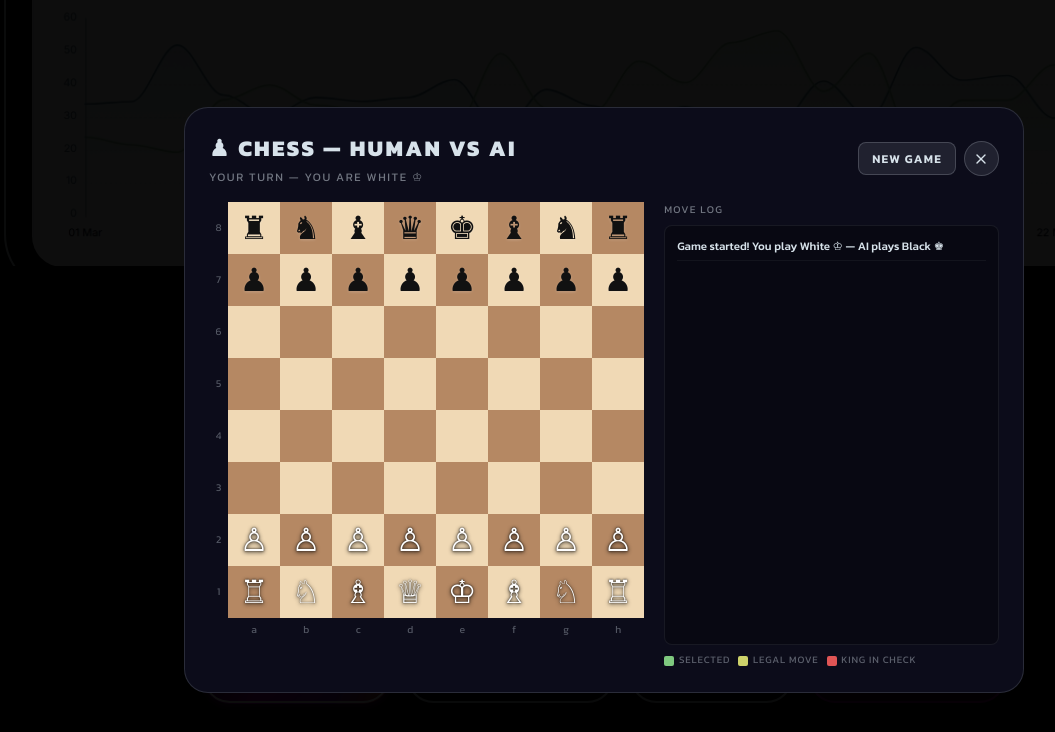
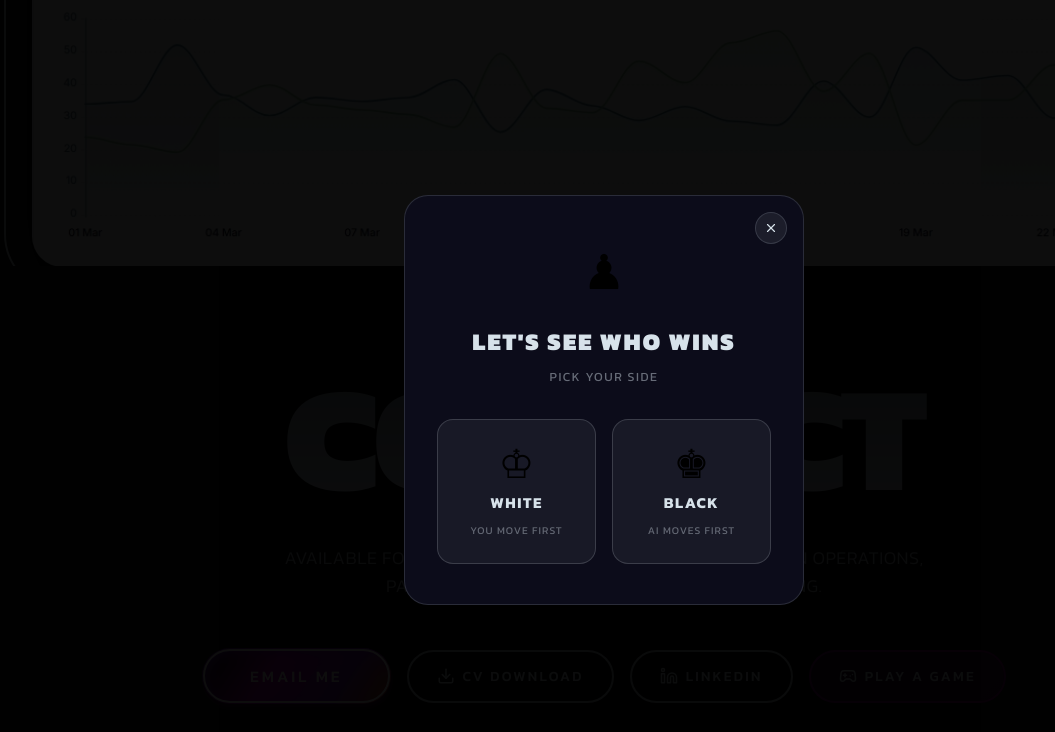
Before and after one commit to rahulpandeyjaz/rahul-portfolio, a React (Vite) app: page / in a window 1280 px wide. Both pictures are taken after a click on the button "PLAY A GAME". Shown: the part 10568-11300 px from the top of the page, without its empty margins (36-1091 px from the left). Built offline with nearby package versions, Linux system fonts and the light colour scheme.

Commit message:
Update main.tsx

```diff
--- a/src/main.tsx
+++ b/src/main.tsx
@@ -531,12 +531,14 @@ const FILES = ['a','b','c','d','e','f','g','h'];
 const toAN = (r: number, c: number) => `${FILES[c]}${8 - r}`;
 
 function ChessGame({ onClose }: { onClose: () => void }) {
+  // null = color picker screen not yet dismissed
+  const [playerColor, setPlayerColor] = useState<ChessColor | null>(null);
   const [board, setBoard] = useState<ChessBoard>(initChessBoard);
   const [selected, setSelected] = useState<[number, number] | null>(null);
   const [legalMoves, setLegalMoves] = useState<ChessMove[]>([]);
   const [turn, setTurn] = useState<ChessColor>('w');
-  const [status, setStatus] = useState('Your turn — you are White ♔');
-  const [log, setLog] = useState<string[]>(['Game started! You play White ♔ — AI plays Black ♚']);
+  const [status, setStatus] = useState('');
+  const [log, setLog] = useState<string[]>([]);
   const [ep, setEp] = useState<[number, number] | null>(null);
   const [cr, setCr] = useState<CastlingRights>({ wK: true, wQ: true, bK: true, bQ: true });
   const [gameOver, setGameOver] = useState(false);
@@ -545,46 +547,70 @@ function ChessGame({ onClose }: { onClose: () => void }) {
 
   useEffect(() => { if (logRef.current) logRef.current.scrollTop = 0; }, [log]);
 
-  const reset = () => {
-    setBoard(initChessBoard()); setSelected(null); setLegalMoves([]);
-    setTurn('w'); setStatus('Your turn — you are White ♔');
-    setLog(['New game! You are White ♔, AI is Black ♚']);
-    setEp(null); setCr({ wK:true, wQ:true, bK:true, bQ:true });
-    setGameOver(false); setAiThinking(false);
-  };
-
-  const doAIMove = useCallback((b: ChessBoard, currentCr: CastlingRights) => {
+  // When AI plays white, it moves immediately after color is chosen
+  const doAIMove = useCallback((b: ChessBoard, currentCr: CastlingRights, aiColor: ChessColor, humanColor: ChessColor) => {
     setAiThinking(true);
-    setStatus('AI is thinking... ♟');
+    setStatus('Thinking...');
     setTimeout(() => {
       const move = getBestAIMove(b, null, currentCr);
       if (!move) {
-        const msg = isInCheck(b, 'b') ? 'Checkmate! You win! 🎉' : 'Stalemate — draw!';
+        const msg = isInCheck(b, aiColor) ? `Checkmate! You win! 🎉` : 'Stalemate — draw!';
         setStatus(msg); setLog(p => [msg, ...p]); setGameOver(true); setAiThinking(false); return;
       }
       const piece = b[move.from[0]][move.from[1]]!;
       const cap = b[move.to[0]][move.to[1]];
-      let desc = `AI: ${GLYPHS.b[piece.type]} ${toAN(move.from[0],move.from[1])} → ${toAN(move.to[0],move.to[1])}`;
-      if (cap) desc += ` ×${GLYPHS.w[cap.type]}`;
+      const aiGlyph = GLYPHS[aiColor];
+      const humanGlyph = GLYPHS[humanColor];
+      let desc = `AI: ${aiGlyph[piece.type]} ${toAN(move.from[0],move.from[1])} → ${toAN(move.to[0],move.to[1])}`;
+      if (cap) desc += ` ×${humanGlyph[cap.type]}`;
       if (move.castling) desc += ' (castle)';
       const nb = applyMove(b, move);
       const newCr = { ...currentCr };
-      if (piece.type === 'k' && piece.color === 'b') { newCr.bK = false; newCr.bQ = false; }
-      if (piece.type === 'r' && piece.color === 'b') { if (move.from[1]===0) newCr.bQ=false; if (move.from[1]===7) newCr.bK=false; }
-      const newEp: [number,number] | null = (piece.type==='p' && Math.abs(move.to[0]-move.from[0])===2) ? [(move.from[0]+move.to[0])/2, move.to[1]] : null;
+      if (piece.type === 'k' && piece.color === aiColor) {
+        if (aiColor==='b') { newCr.bK=false; newCr.bQ=false; } else { newCr.wK=false; newCr.wQ=false; }
+      }
+      if (piece.type === 'r' && piece.color === aiColor) {
+        if (aiColor==='b') { if (move.from[1]===0) newCr.bQ=false; if (move.from[1]===7) newCr.bK=false; }
+        else { if (move.from[1]===0) newCr.wQ=false; if (move.from[1]===7) newCr.wK=false; }
+      }
+      const newEp: [number,number] | null = (piece.type==='p' && Math.abs(move.to[0]-move.from[0])===2)
+        ? [(move.from[0]+move.to[0])/2, move.to[1]] : null;
       setBoard(nb); setCr(newCr); setEp(newEp);
-      const wMoves = getAllLegalMoves(nb, 'w', newEp, newCr);
-      if (wMoves.length === 0) {
-        const msg = isInCheck(nb,'w') ? 'Checkmate! AI wins 🤖' : 'Stalemate — draw!';
+      const humanMoves = getAllLegalMoves(nb, humanColor, newEp, newCr);
+      if (humanMoves.length === 0) {
+        const msg = isInCheck(nb, humanColor) ? 'Checkmate! AI wins 🤖' : 'Stalemate — draw!';
         desc += ` — ${msg}`; setStatus(msg); setGameOver(true);
-      } else if (isInCheck(nb,'w')) { desc += ' ⚠️ Check!'; setStatus('Check! ⚠️ Get your king to safety.'); }
-      else setStatus('Your turn ♔');
-      setLog(p => [desc, ...p].slice(0,40)); setTurn('w'); setAiThinking(false);
+      } else if (isInCheck(nb, humanColor)) { desc += ' ⚠️ Check!'; setStatus('Check! ⚠️'); }
+      else setStatus('Your turn');
+      setLog(p => [desc, ...p].slice(0,40)); setTurn(humanColor); setAiThinking(false);
     }, 350);
   }, []);
 
+  const startGame = (color: ChessColor) => {
+    const aiColor: ChessColor = color === 'w' ? 'b' : 'w';
+    setPlayerColor(color);
+    setBoard(initChessBoard()); setSelected(null); setLegalMoves([]);
+    setTurn('w');
+    setEp(null); setCr({ wK:true, wQ:true, bK:true, bQ:true });
+    setGameOver(false); setAiThinking(false);
+    const kingGlyph = color === 'w' ? '♔' : '♚';
+    setLog([`Game on. You play ${color === 'w' ? 'White' : 'Black'} ${kingGlyph}`]);
+    if (color === 'w') {
+      setStatus('Your turn');
+    } else {
+      // AI plays white, moves first
+      setStatus('Thinking...');
+      setTimeout(() => doAIMove(initChessBoard(), { wK:true, wQ:true, bK:true, bQ:true }, aiColor, color), 400);
+    }
+  };
+
+  const reset = () => { setPlayerColor(null); setGameOver(false); setAiThinking(false); };
+
   const handleClick = (row: number, col: number) => {
-    if (turn !== 'w' || gameOver || aiThinking) return;
+    if (!playerColor) return;
+    const humanColor = playerColor;
+    const aiColor: ChessColor = humanColor === 'w' ? 'b' : 'w';
+    if (turn !== humanColor || gameOver || aiThinking) return;
     const piece = board[row][col];
     if (selected) {
       const move = legalMoves.find(m => m.to[0]===row && m.to[1]===col && (!m.promotion || m.promotion==='q'));
@@ -592,36 +618,105 @@ function ChessGame({ onClose }: { onClose: () => void }) {
         const final = move.promotion ? { ...move, promotion: 'q' as ChessPieceType } : move;
         const mp = board[selected[0]][selected[1]]!;
         const cap = board[row][col];
-        let desc = `You: ${GLYPHS.w[mp.type]} ${toAN(selected[0],selected[1])} → ${toAN(row,col)}`;
-        if (cap) desc += ` ×${GLYPHS.b[cap.type]}`;
+        const humanGlyph = GLYPHS[humanColor];
+        const aiGlyph = GLYPHS[aiColor];
+        let desc = `You: ${humanGlyph[mp.type]} ${toAN(selected[0],selected[1])} → ${toAN(row,col)}`;
+        if (cap) desc += ` ×${aiGlyph[cap.type]}`;
         if (final.promotion) desc += ' =♕';
         if (final.castling) desc += ' (castle)';
         const nb = applyMove(board, final);
         const newCr = { ...cr };
-        if (mp.type==='k') { newCr.wK=false; newCr.wQ=false; }
-        if (mp.type==='r') { if (selected[1]===0) newCr.wQ=false; if (selected[1]===7) newCr.wK=false; }
-        const newEp: [number,number] | null = (mp.type==='p' && Math.abs(row-selected[0])===2) ? [(selected[0]+row)/2, col] : null;
+        if (mp.type==='k') { if (humanColor==='w') { newCr.wK=false; newCr.wQ=false; } else { newCr.bK=false; newCr.bQ=false; } }
+        if (mp.type==='r') {
+          if (humanColor==='w') { if (selected[1]===0) newCr.wQ=false; if (selected[1]===7) newCr.wK=false; }
+          else { if (selected[1]===0) newCr.bQ=false; if (selected[1]===7) newCr.bK=false; }
+        }
+        const newEp: [number,number] | null = (mp.type==='p' && Math.abs(row-selected[0])===2)
+          ? [(selected[0]+row)/2, col] : null;
         setBoard(nb); setCr(newCr); setEp(newEp); setSelected(null); setLegalMoves([]);
-        const bMoves = getAllLegalMoves(nb, 'b', newEp, newCr);
-        if (bMoves.length === 0) {
-          const msg = isInCheck(nb,'b') ? 'Checkmate! You win! 🎉' : 'Stalemate — draw!';
+        const aiMoves = getAllLegalMoves(nb, aiColor, newEp, newCr);
+        if (aiMoves.length === 0) {
+          const msg = isInCheck(nb, aiColor) ? 'Checkmate! You win! 🎉' : 'Stalemate — draw!';
           desc += ` — ${msg}`; setLog(p => [desc,...p].slice(0,40)); setStatus(msg); setGameOver(true); return;
         }
-        if (isInCheck(nb,'b')) desc += ' ⚠️ Check!';
-        setLog(p => [desc,...p].slice(0,40)); setTurn('b'); doAIMove(nb, newCr); return;
+        if (isInCheck(nb, aiColor)) desc += ' ⚠️ Check!';
+        setLog(p => [desc,...p].slice(0,40)); setTurn(aiColor);
+        doAIMove(nb, newCr, aiColor, humanColor); return;
       }
-      if (piece?.color === 'w') { setSelected([row,col]); setLegalMoves(getLegalMoves(board,row,col,ep,cr)); return; }
+      if (piece?.color === humanColor) {
+        setSelected([row,col]); setLegalMoves(getLegalMoves(board,row,col,ep,cr)); return;
+      }
       setSelected(null); setLegalMoves([]); return;
     }
-    if (piece?.color === 'w') { setSelected([row,col]); setLegalMoves(getLegalMoves(board,row,col,ep,cr)); }
+    if (piece?.color === humanColor) { setSelected([row,col]); setLegalMoves(getLegalMoves(board,row,col,ep,cr)); }
   };
 
-  const isTarget = (r: number, c: number) => legalMoves.some(m => m.to[0]===r && m.to[1]===c);
-  const kingPos = findKing(board, 'w');
-  const kingInCheck = !gameOver && kingPos && isInCheck(board, 'w');
-
+  const humanColor = playerColor ?? 'w';
+  const kingPos = findKing(board, humanColor);
+  const kingInCheck = playerColor && !gameOver && kingPos && isInCheck(board, humanColor);
   const SQ = 52;
 
+  // ── Color picker screen ──
+  if (!playerColor) {
+    return (
+      <div
+        style={{ position:"fixed", inset:0, zIndex:10000, background:"rgba(0,0,0,0.95)",
+          display:"flex", alignItems:"center", justifyContent:"center",
+          padding:"1rem", fontFamily:"Kanit, sans-serif" }}
+        onClick={onClose}
+      >
+        <motion.div
+          initial={{ scale:0.88, opacity:0, y:28 }}
+          animate={{ scale:1, opacity:1, y:0 }}
+          transition={{ duration:0.35, ease:[0.25,0.1,0.25,1] }}
+          onClick={e => e.stopPropagation()}
+          style={{ background:"#0c0c1a", border:"1px solid rgba(215,226,234,0.15)",
+            borderRadius:"1.5rem", padding:"2.5rem 2rem", maxWidth:"400px", width:"100%",
+            textAlign:"center", position:"relative" }}
+        >
+          <button onClick={onClose} style={{ position:"absolute", top:"1rem", right:"1rem",
+            background:"rgba(215,226,234,0.08)", border:"1px solid rgba(215,226,234,0.15)",
+            borderRadius:"50%", width:"2rem", height:"2rem", display:"flex", alignItems:"center",
+            justifyContent:"center", color:"#d7e2ea", cursor:"pointer" }}>
+            <X size={14} />
+          </button>
+
+          <div style={{ fontSize:"3rem", marginBottom:"1rem" }}>♟</div>
+          <h2 style={{ color:"#d7e2ea", fontSize:"1.5rem", fontWeight:900, textTransform:"uppercase",
+            letterSpacing:"0.08em", marginBottom:"0.5rem" }}>
+            Let's See Who Wins
+          </h2>
+          <p style={{ color:"rgba(215,226,234,0.45)", fontSize:"0.78rem", letterSpacing:"0.12em",
+            textTransform:"uppercase", marginBottom:"2rem" }}>
+            Pick your side
+          </p>
+
+          <div style={{ display:"flex", gap:"1rem", justifyContent:"center" }}>
+            {([
+              { color:'w' as ChessColor, label:'White', glyph:'♔', sub:'You move first' },
+              { color:'b' as ChessColor, label:'Black', glyph:'♚', sub:'AI moves first' }
+            ]).map(({ color, label, glyph, sub }) => (
+              <button key={color} onClick={() => startGame(color)}
+                style={{ flex:1, background:"rgba(215,226,234,0.06)",
+                  border:"1px solid rgba(215,226,234,0.18)", borderRadius:"1rem",
+                  padding:"1.5rem 1rem", cursor:"pointer", fontFamily:"inherit",
+                  transition:"background 200ms ease, border-color 200ms ease",
+                  display:"flex", flexDirection:"column", alignItems:"center", gap:"0.5rem" }}
+                onMouseEnter={e => { e.currentTarget.style.background="rgba(215,226,234,0.12)"; e.currentTarget.style.borderColor="rgba(215,226,234,0.4)"; }}
+                onMouseLeave={e => { e.currentTarget.style.background="rgba(215,226,234,0.06)"; e.currentTarget.style.borderColor="rgba(215,226,234,0.18)"; }}
+              >
+                <span style={{ fontSize:"2.5rem", lineHeight:1 }}>{glyph}</span>
+                <span style={{ color:"#d7e2ea", fontWeight:700, fontSize:"0.95rem", textTransform:"uppercase", letterSpacing:"0.1em" }}>{label}</span>
+                <span style={{ color:"rgba(215,226,234,0.4)", fontSize:"0.65rem", textTransform:"uppercase", letterSpacing:"0.1em" }}>{sub}</span>
+              </button>
+            ))}
+          </div>
+        </motion.div>
+      </div>
+    );
+  }
+
+  // ── Board screen ──
   return (
     <div
       style={{ position:"fixed", inset:0, zIndex:10000, background:"rgba(0,0,0,0.95)",
@@ -639,7 +734,7 @@ function ChessGame({ onClose }: { onClose: () => void }) {
         <div style={{ display:"flex", alignItems:"center", justifyContent:"space-between" }}>
           <div>
             <h2 style={{ color:"#d7e2ea", fontSize:"1.4rem", fontWeight:800, textTransform:"uppercase", letterSpacing:"0.1em" }}>
-              ♟ Chess — Human vs AI
+              ♟ Let's See Who Wins
             </h2>
             <p style={{ color:"rgba(215,226,234,0.5)", fontSize:"0.72rem", letterSpacing:"0.14em", textTransform:"uppercase", marginTop:"0.2rem" }}>
               {status}
@@ -674,17 +769,15 @@ function ChessGame({ onClose }: { onClose: () => void }) {
                 {rowArr.map((piece, c) => {
                   const light = (r+c)%2===0;
                   const isSel = selected?.[0]===r && selected?.[1]===c;
-                  const isTgt = isTarget(r,c);
                   const isCheckKing = kingInCheck && kingPos?.[0]===r && kingPos?.[1]===c;
                   let bg = light ? '#f0d9b5' : '#b58863';
                   if (isSel) bg = '#7fc97f';
-                  else if (isTgt) bg = light ? '#cdd26a' : '#aaa23a';
                   if (isCheckKing) bg = '#e05555';
                   return (
                     <div key={c} onClick={() => handleClick(r,c)}
                       style={{ width:`${SQ}px`, height:`${SQ}px`, background:bg,
                         display:"flex", alignItems:"center", justifyContent:"center",
-                        cursor:(turn==='w'&&!gameOver&&!aiThinking)?"pointer":"default",
+                        cursor:(turn===humanColor&&!gameOver&&!aiThinking)?"pointer":"default",
                         fontSize:"2rem", lineHeight:1, userSelect:"none", position:"relative",
                         transition:"background 0.12s" }}>
                       {piece && (
@@ -696,12 +789,6 @@ function ChessGame({ onClose }: { onClose: () => void }) {
                         }}>
                           {GLYPHS[piece.color][piece.type]}
                         </span>
-                      )}
-                      {isTgt && !piece && (
-                        <div style={{ width:"14px", height:"14px", borderRadius:"50%", background:"rgba(0,0,0,0.22)" }} />
-                      )}
-                      {isTgt && piece && (
-                        <div style={{ position:"absolute", inset:0, border:"3px solid rgba(0,0,0,0.3)", borderRadius:"2px", pointerEvents:"none" }} />
                       )}
                     </div>
                   );
@@ -730,11 +817,10 @@ function ChessGame({ onClose }: { onClose: () => void }) {
                 </div>
               ))}
             </div>
-            {/* Legend */}
+            {/* Legend — only selected + check, no legal move */}
             <div style={{ display:"flex", flexWrap:"wrap", gap:"0.5rem" }}>
               {[
                 { color:"#7fc97f", label:"Selected" },
-                { color:"#cdd26a", label:"Legal move" },
                 { color:"#e05555", label:"King in check" }
               ].map(({ color, label }) => (
                 <div key={label} style={{ display:"flex", alignItems:"center", gap:"0.3rem" }}>
```
